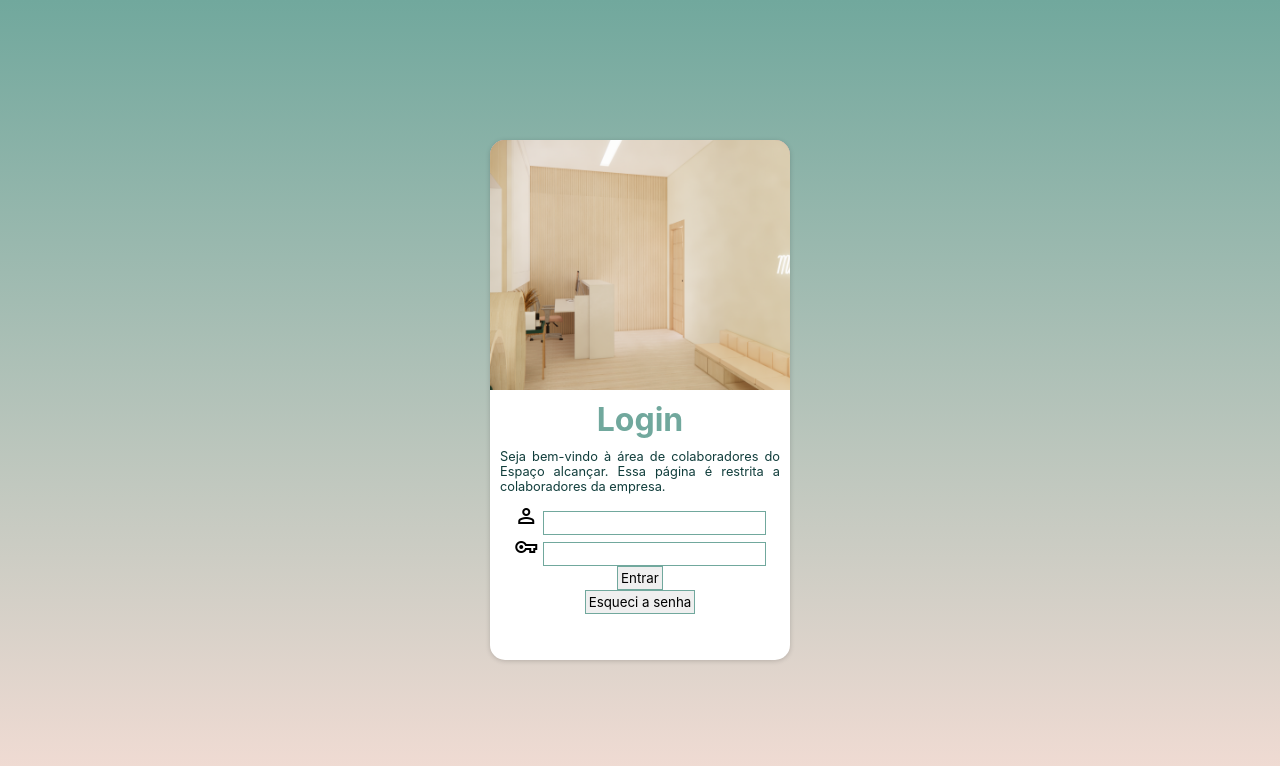
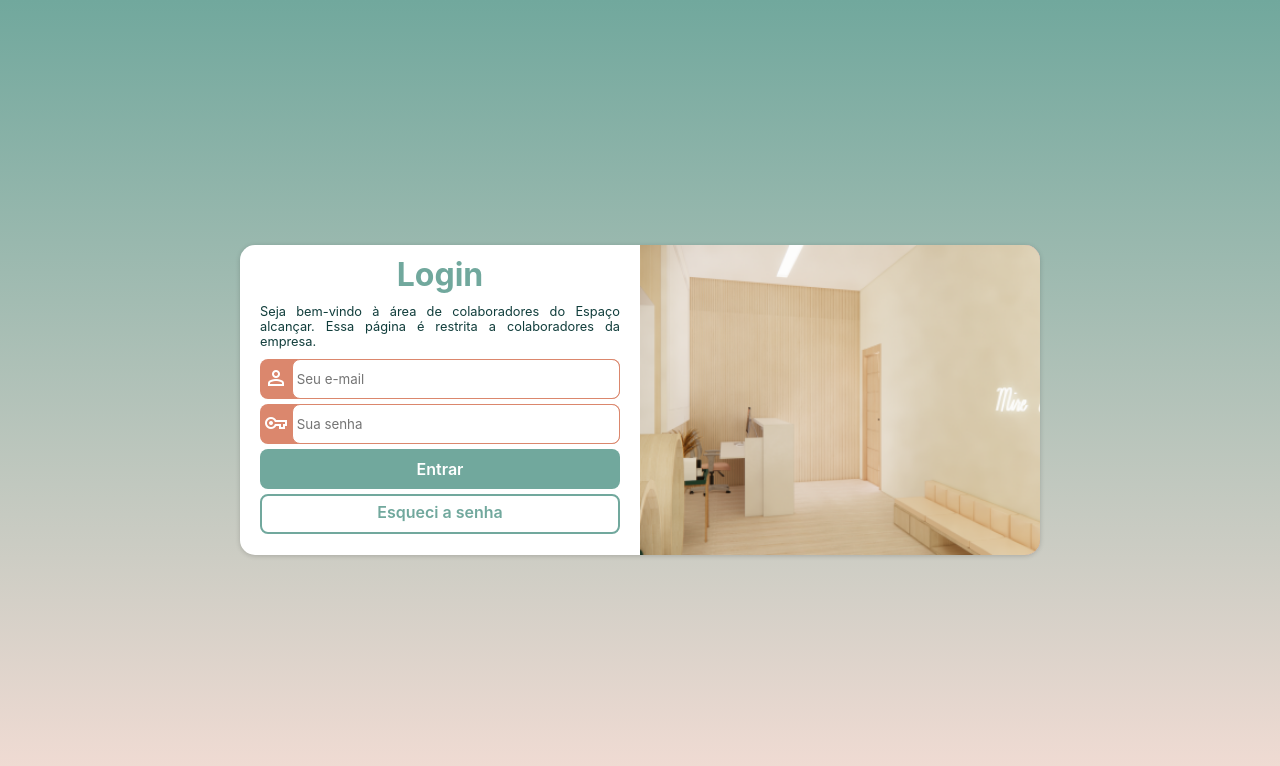
Before and after one commit to mauriciomira1/projetoLogin, a plain HTML site: page index.html in a window 1280 px wide. Drawn offline with nearby package versions, Linux system fonts and the light colour scheme.

Commit message:
detalhes finais 1.0

```diff
--- a/index.html
+++ b/index.html
@@ -19,12 +19,17 @@
                 <h1>Login</h1>
                 <p>Seja bem-vindo à área de colaboradores do Espaço alcançar. Essa página é restrita a colaboradores da empresa.</p>
                 <form action="login.php" method="post">
-                    <label for="iuser"><span class="material-symbols-outlined">person</span></label>
-                    <input type="text" name="user" id="iuser"><br>
-                    <label for="ipass"><span class="material-symbols-outlined">vpn_key</span></label>
-                    <input type="password" name="pass" id="ipass"><br>
-                    <input type="submit" value="Entrar"><br>
-                    <input type="submit" value="Esqueci a senha">
+                    <div class="campo">
+                        <label for="iuser"><span class="material-symbols-outlined">person</span></label>
+                        <input type="email" name="user" id="iuser" required placeholder=" Seu e-mail" maxlength="25"><br>
+                    </div>
+                    <div class="campo">
+                        <label for="ipass"><span class="material-symbols-outlined">vpn_key</span></label>
+                        <input type="password" name="pass" id="ipass" required placeholder=" Sua senha" minlength="6"
+                         maxlength="20"><br>
+                    </div>
+                    <input type="submit" value="Entrar">
+                    <a href="esqueci.html" class="botao">Esqueci a senha</a>
                 </form>
             </div>
         </div>
--- a/media-query.css
+++ b/media-query.css
@@ -13,7 +13,7 @@ TV: acima de 1200px;
     div#login {
         width: 800px;
         max-width: 80%;
-        height: 400px;
+        height: 310px;
         padding: 0;
 
     }
@@ -31,26 +31,27 @@ TV: acima de 1200px;
         width: 60%;
         margin-right: 2%;
     }
+
 }
- @media screen and (min-width: 992px) and (max-width: 1200px) {
+ @media screen and (min-width: 992px) {
     div#login {
         width: 800px;
-        height: 400px;
+        height: 310px;
         padding: 0;
 
     }
 
     div#imagem {
-        float: left;
+        float: right;
         width: 50%;
         height: 100%;
         margin: 0;
     }
 
     div#formulario {
-        float: right;
+        float: left;
         width: 45%;
-        padding-right: 20px;
+        padding-left: 20px;
 
     }
  }
--- a/style.css
+++ b/style.css
@@ -29,7 +29,7 @@ main {
 div#login {
     background-color: white;
     width: 280px;
-    height: 500px;
+    height: 540px;
     padding: 10px;
     border-radius: 15px;
     position: absolute;
@@ -71,12 +71,72 @@ p {
     text-align: justify;
 }
 
-#formulario  input {
-    padding: 3px;
-    border: 1px solid #71A89D;
+
+
+form input[type=submit] {
+    display: block;
+    font-size: 1em;
+    border: none;
+    border-radius: 8px;
+    width: 100%;
+    height: 40px;
+    background-color: #71A89D;
+    color: white;
+    font-weight: 600;
+    cursor: pointer;
+    margin-top: 5px;
 }
 
-#formulario label {
-    height: 2px;
-    display: inline-block;
+form input[type=submit]:hover {
+    background-color: #63a094;
+    color: #103D3B;
+    transition: .1s;
 }
+
+div.campo {
+    background-color: #DB876D;
+    border-radius: 8px;
+    padding: 0px;
+    margin: 5px 0;
+}
+
+.campo label {
+    height: 25px;
+    width: 32px;
+    color: white;
+    padding-top: 7px;
+    float: left;
+/*     margin: auto; */
+}
+
+.campo input {
+    width: calc(100% - 32px);
+    height: 40px;
+    margin-top: 5px;
+    border: 1px solid #DB876D;
+    border-radius: 8px;
+    box-sizing: border-box;
+    margin: auto;
+}
+
+.botao {
+    width: 100%;
+    display: block;
+    border: 2px solid #71A89D;
+    border-radius: 8px;
+    box-sizing: border-box;
+    font-weight: 600;
+    font-size: 1em;
+    color: #71A89D;
+    text-decoration: none;
+    height: 40px;
+    cursor: pointer;
+    padding-top: 6px;
+    margin-top: 5px;
+}
+
+.botao:hover {
+    background-color: #71A89D;
+    color: white;
+    transition: .1s;
+}
```
